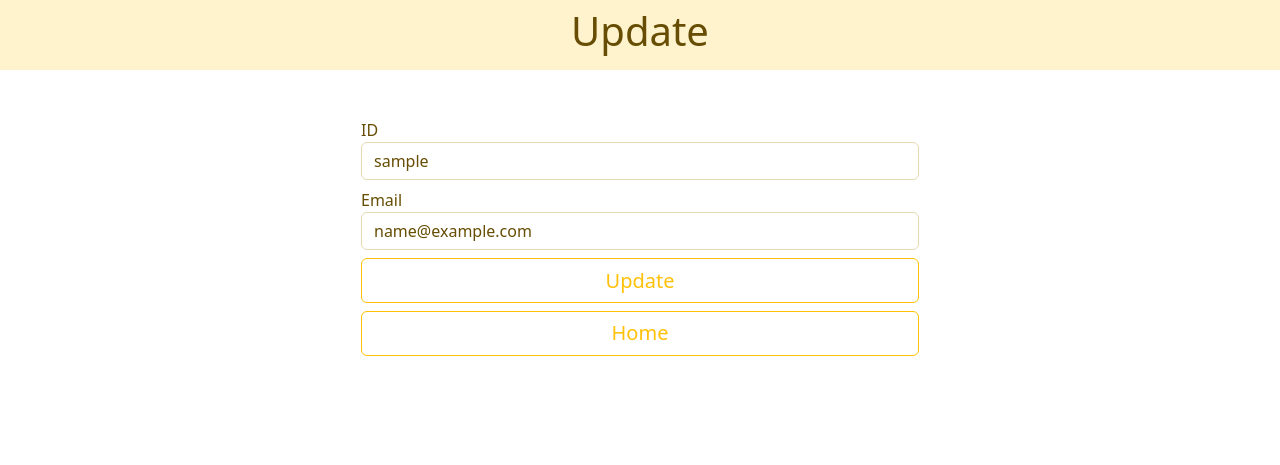
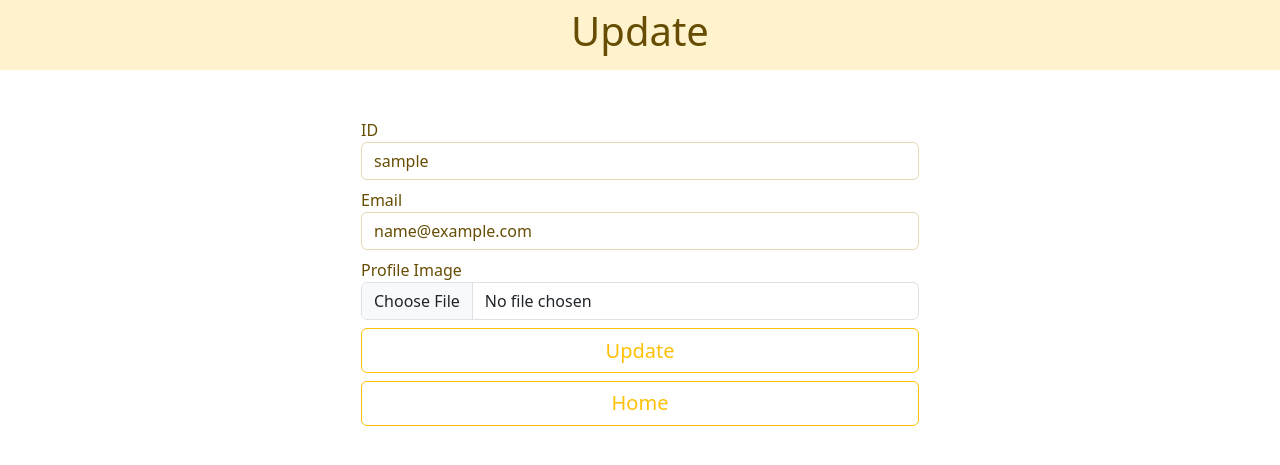
Before and after one commit to ldwlgus12/django_pjt4, a Django app: page /accounts/update/ in a window 1280 px wide. Shown: the part 56-521 px from the top of the page. Run offline with Django 3.2, Linux system fonts and the light colour scheme; the visitor is signed in with stand-in values (Sample User, id 1); some libraries are stand-ins or nearby versions.

Commit message:
profil_image

```diff
--- a/accounts/forms.py
+++ b/accounts/forms.py
@@ -60,7 +60,7 @@ class CustomUserCreationForm(UserCreationForm):
 class CustomUserChangeForm(UserChangeForm):
     class Meta(UserChangeForm):
         model = get_user_model()
-        fields = ('username', 'email',)
+        fields = ('username', 'email', 'image',)
     username = forms.CharField(
         required=True,
         label='ID',
@@ -82,6 +82,15 @@ class CustomUserChangeForm(UserChangeForm):
             'placeholder' : 'Email 입력',
             'style' : 'color:rgb(102, 77, 3);'
                       'border-color:rgb(230, 217, 179);',
+          }
+        )
+    )
+    image = forms.ImageField(
+        required=False,
+        label='Profile_image',
+        widget= forms.ClearableFileInput(
+          attrs = {
+            'class' : 'form-control',
           }
         )
     )
--- a/accounts/models.py
+++ b/accounts/models.py
@@ -1,6 +1,16 @@
 from django.db import models
 from django.contrib.auth.models import AbstractUser
+from imagekit.models import ProcessedImageField
+from imagekit.processors import ResizeToFill
 
 # Create your models here.
 class User(AbstractUser):
     followings = models.ManyToManyField('self', symmetrical=False, related_name='followers')
+    def profile(instance, filename):
+        return f'profiles/{instance.username}/{filename}'
+    image = ProcessedImageField(blank = True,
+                                upload_to = profile,
+                                processors= [ResizeToFill(90, 90)],
+                                format='JPEG',
+                                options={'quality' : 60},
+                                )
--- a/accounts/templates/accounts/update.html
+++ b/accounts/templates/accounts/update.html
@@ -15,12 +15,14 @@
   <h1 class="text-warning-emphasis">Update</h1>
 </div>
 <div class='container mt-5 d-flex justify-content-center'>
-  <form action="{% url 'accounts:update' %}" method='POST' class='col-12 col-md-6'>
+  <form action="{% url 'accounts:update' %}" method='POST'enctype="multipart/form-data" class='col-12 col-md-6'>
     {% csrf_token %}
     <label class='text-warning-emphasis'>ID</label>
     {{ form.username }}
     <label class='mt-2  text-warning-emphasis'>Email</label>
     {{ form.email }}
+    <label class='mt-2  text-warning-emphasis'>Profile Image</label>
+    {{ form.image }}
     <input class="btn btn-outline-warning w-100 my-2 size" type="submit" value='Update'>
     <a href="{% url 'balances:index' %}" class="btn btn-outline-warning w-100 size" on-click='func()'>Home</a>
   </form>
--- a/accounts/views.py
+++ b/accounts/views.py
@@ -45,7 +45,7 @@ def logout(request):
 @login_required
 def update(request):
     if request.method == 'POST':
-        form = CustomUserChangeForm(request.POST, instance=request.user)
+        form = CustomUserChangeForm(request.POST, request.FILES,instance=request.user)
         if form.is_valid():
             form.save()
             return redirect('balances:index')
--- a/templates/base.html
+++ b/templates/base.html
@@ -40,6 +40,9 @@
 
       {% if  request.user.is_authenticated %}
       <div class='d-flex flex-row align-items-center'>
+        {% if request.user.image %}
+          <img style='width: 30px; height: 30px; border-radius: 50% 50%;' class='me-2' src="{{ user.image.url }}" alt="profile">
+        {% endif %}
         <span><a href="{% url 'accounts:profile' user.username %}" style='text-decoration:none;' class='font_admin text-dark'>{{ user }} 님</a></span>
         <form action="{% url 'accounts:logout' %}" method='POST'>
           {% csrf_token %}
```
Also changed, not shown: accounts/templates/accounts/profile.html (+18 -2 lines), accounts/migrations/0003_user_image.py (added), accounts/migrations/0004_alter_user_image.py (added), accounts/migrations/0005_alter_user_image.py (added).
